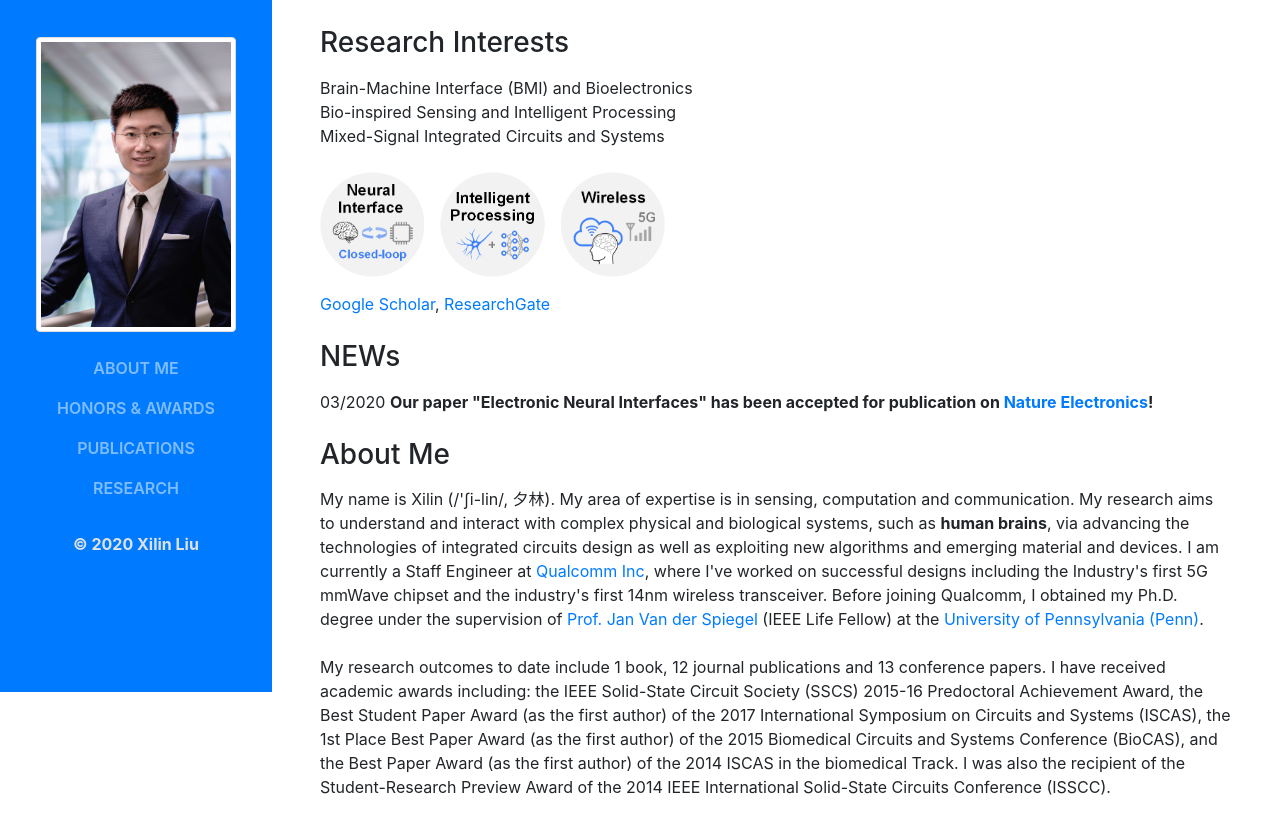
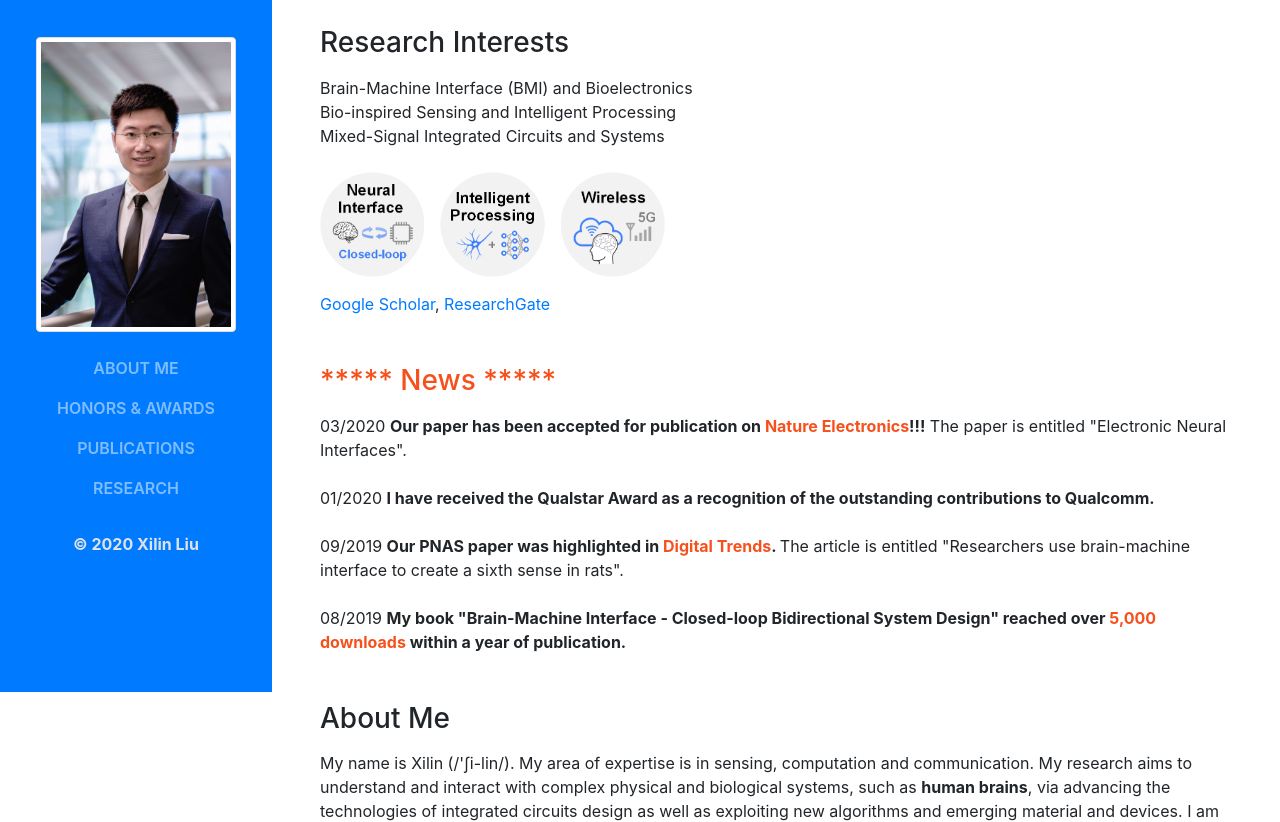
Before and after one commit to xilinliu/xilinliu.github.io, a website with bundled scripts: page index.html in a window 1280 px wide. Shown: the part 108-930 px from the top of the page. Built offline with nearby package versions, Linux system fonts and the light colour scheme; a web font is replaced by a local one.

Commit message:
update index

```diff
--- a/index.html
+++ b/index.html
@@ -114,23 +114,30 @@
     <img height="120" src="img/RS_highlights.png" alt=""><br>
 
             <a href="https://scholar.google.com/citations?user=xkQM_9UAAAAJ&hl=en" target="_blank">Google Scholar</a>,
-            <a href="https://www.researchgate.net/profile/Xilin_Liu2" target="_blank">ResearchGate</a> <br><br>
+            <a href="https://www.researchgate.net/profile/Xilin_Liu2" target="_blank">ResearchGate</a> <br><br><br>
 
 
             <!--<a href="https://www.linkedin.com/in/xilin-liu-17bb0655/" target="_blank">Linkedin</a>,
             <a href="https://twitter.com/XilinLiu" target="_blank">Twitter</a><br> <br> -->
 
 
-<h3 class="mb-3">NEWs</h3>
+<h3 class="mb-3"><font color=#F6511D> ***** News *****</font></h3>
 
 
-03/2020 <b>Our paper "Electronic Neural Interfaces" has been accepted for publication on <a href="https://www.nature.com/natelectron/" target="_blank">Nature Electronics</a>! </b> <br><br>
+03/2020 <b>Our paper has been accepted for publication on <a href="https://www.nature.com/natelectron/" target="_blank"><font color=#F6511D>Nature Electronics</font></a>!!!</b> The paper is entitled "Electronic Neural Interfaces".  <br><br>
 
+01/2020 <b>I have received the Qualstar Award as a recognition of the outstanding contributions to Qualcomm.</b> <br><br>
+
+09/2019 <b>Our PNAS paper was highlighted in <a href="https://www.med.upenn.edu/translational-neuromodulation-lab/" target="_blank"><font color=#F6511D>Digital Trends</font></a>. </b> The article is entitled "Researchers use brain-machine interface to create a sixth sense in rats". <br><br>
+
+08/2019 <b>My book "Brain-Machine Interface - Closed-loop Bidirectional System Design" reached over <font color=#F6511D>5,000 downloads</font> within a year of publication. </b><br>
+
+<br><br>
 
 
 
           <h3 class="mb-3">About Me</h3>
-          <p class="mb-3">My name is Xilin (/'&#643;i-lin/, 夕林). My area of expertise is in sensing, computation and communication. My research aims to understand and interact with complex physical and biological systems, such as <b>human brains</b>, via advancing the technologies of integrated circuits design as well as exploiting new algorithms and emerging material and devices. I am currently a Staff Engineer at <a href="https://www.qualcomm.com"  target="_blank">Qualcomm Inc</a>, where I've worked on successful designs including the Industry's first 5G mmWave chipset and the industry's first 14nm wireless transceiver. Before joining Qualcomm, I obtained my Ph.D. degree under the supervision of <a href="https://www.seas.upenn.edu/~jan/" target="">Prof. Jan Van der Spiegel</a> (IEEE Life Fellow) at the <a href="https://www.ese.upenn.edu/" target="_blank">University of Pennsylvania (Penn)</a>. <br><br>
+          <p class="mb-3">My name is Xilin (/'&#643;i-lin/). My area of expertise is in sensing, computation and communication. My research aims to understand and interact with complex physical and biological systems, such as <b>human brains</b>, via advancing the technologies of integrated circuits design as well as exploiting new algorithms and emerging material and devices. I am currently a Staff Engineer at <a href="https://www.qualcomm.com"  target="_blank">Qualcomm Inc</a>, where I've worked on successful designs including the Industry's first 5G mmWave chipset and the industry's first 14nm wireless transceiver. Before joining Qualcomm, I obtained my Ph.D. degree under the supervision of <a href="https://www.seas.upenn.edu/~jan/" target="">Prof. Jan Van der Spiegel</a> (IEEE Life Fellow) at the <a href="https://www.ese.upenn.edu/" target="_blank">University of Pennsylvania (Penn)</a>. <br><br>
 
 
           My research outcomes to date include 1 book, 12 journal publications and 13 conference papers. I have received academic awards including: the IEEE Solid-State Circuit Society (SSCS) 2015-16 Predoctoral Achievement Award, the Best Student Paper Award (as the first author) of the 2017 International Symposium on Circuits and Systems (ISCAS), the 1st Place Best Paper Award (as the first author) of the 2015 Biomedical Circuits and Systems Conference (BioCAS), and the Best Paper Award (as the first author) of the 2014 ISCAS in the biomedical Track. I was also the recipient of the Student-Research Preview Award of the 2014 IEEE International Solid-State Circuits Conference (ISSCC).<br><br>
```
